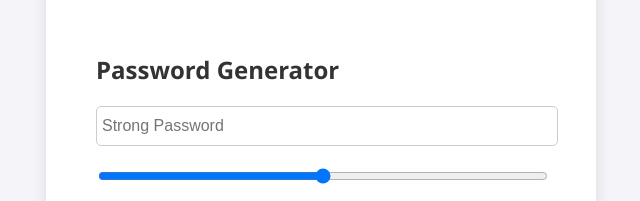
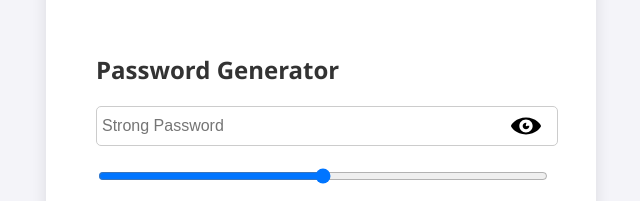
Before and after one commit to hajratariqi/random-pass-generater, a plain HTML site: page index.html in a window 1280 px wide. Shown: the part 234-435 px from the top of the page, 319-959 px from the left. Drawn offline with Linux system fonts and the light colour scheme.

Commit message:
Added show & hide functionality

```diff
--- a/index.html
+++ b/index.html
@@ -85,13 +85,26 @@
           display: flex;
           align-items: center;
         }
+        .pass-box{
+          position: relative;
+        }
+        .pass-box img{
+          position: absolute;
+          top: 5px;
+          right: 5px;
+        }
     </style>
 </head>
 
 <body>
     <div class="container">
         <h1>Password Generator</h1>
+
+        <div class="pass-box">
         <input type="text" id="pass" readonly placeholder="Strong Password">
+        <img src="./eye-open.svg" width="30px" onclick="showPass(this)" alt="eye icon">
+      </div>
+
         <input type="range" min="0" max="24" id="range" value="12" oninput="updateLength(this.value)">
 
 
--- a/index.js
+++ b/index.js
@@ -42,6 +42,22 @@ function randomPasswordGenerator(){
         realPass += passLenght[random];
 
     }
-    console.log(realPass);
     document.getElementById('pass').value = realPass
 }
+
+var iconFlag = true;
+
+function showPass(ele){
+    var passInp = document.getElementById('pass')
+
+    if(iconFlag == false){
+        ele.src = './eye-open.svg'
+        passInp.type = 'text'
+        iconFlag = true
+    }
+    else{
+        ele.src = './eye-close.png'
+        passInp.type = 'password'
+        iconFlag = false
+    }
+}
```
Also changed, not shown: eye-close.png (added), eye-open.svg (added).
